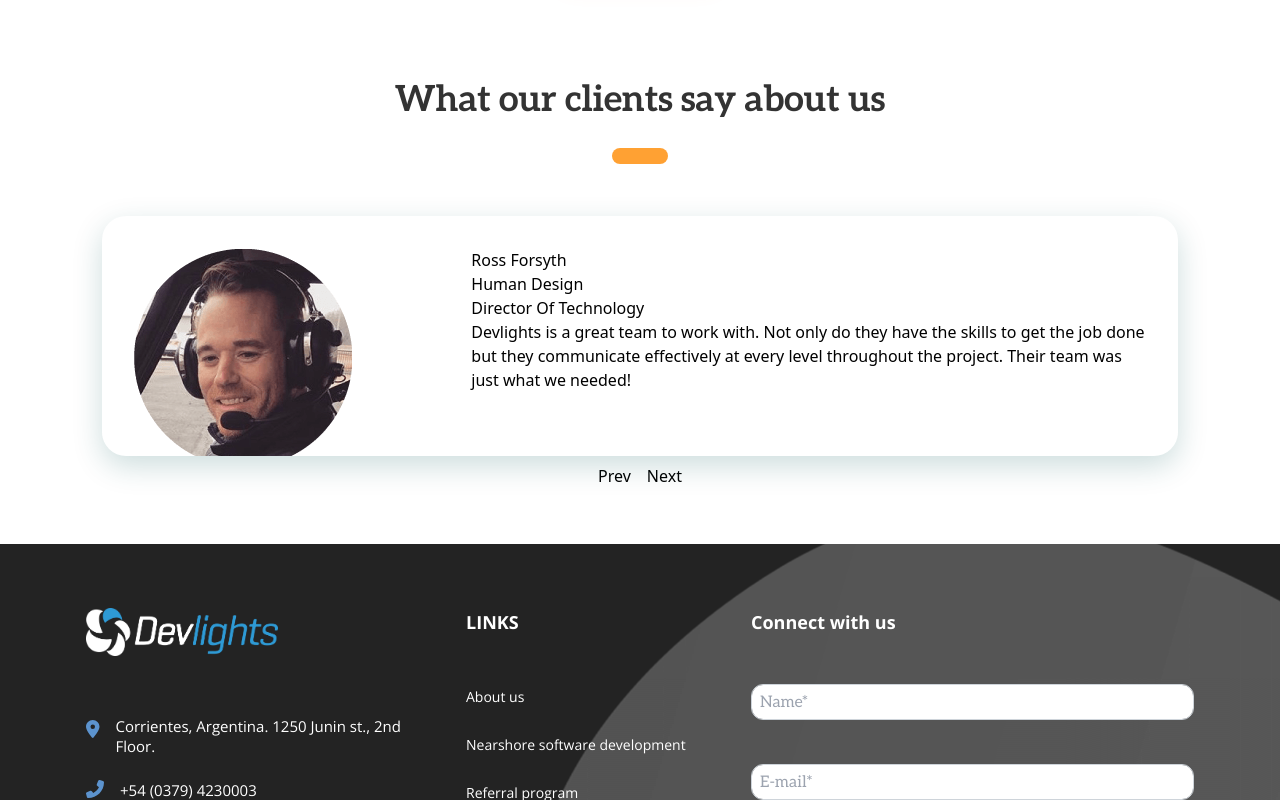
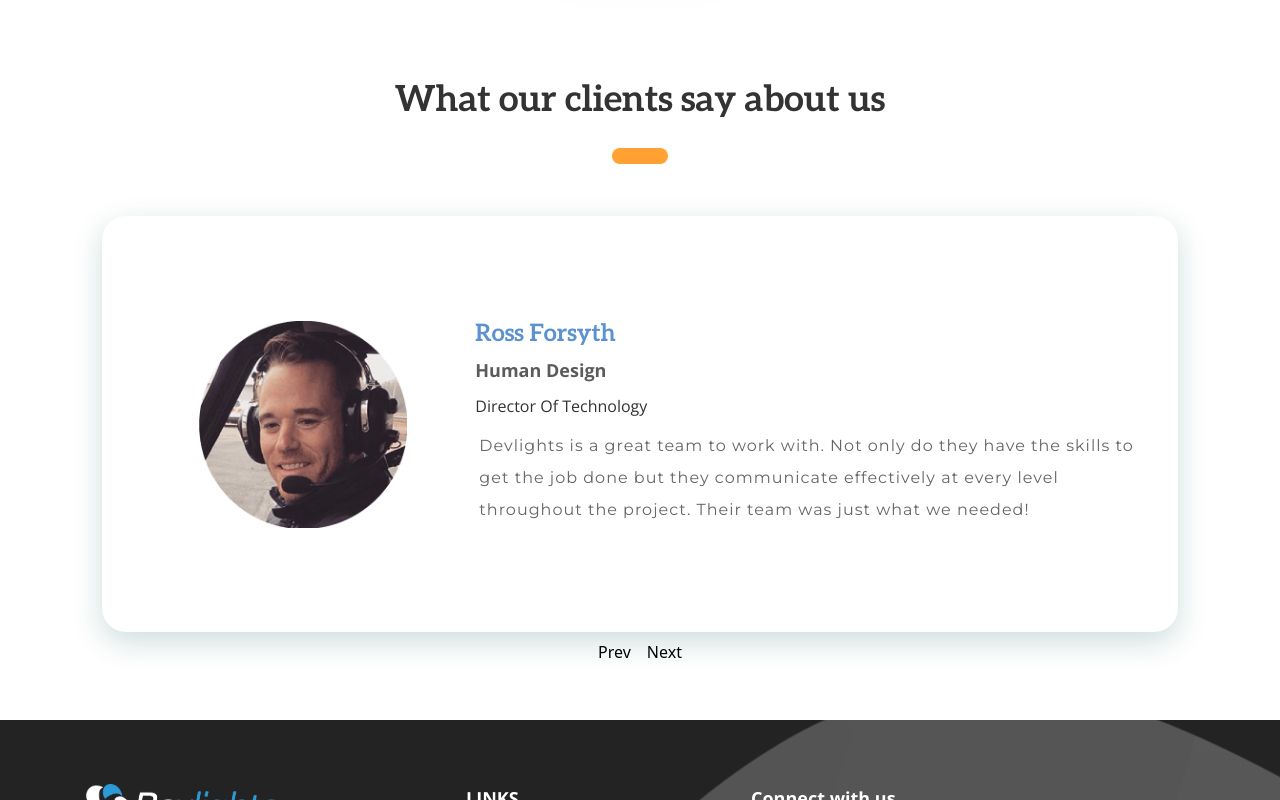
Before and after one commit to ignacioLiotti/test-1441654, a Next.js app: page / in a window 1280 px wide. Shown: the part 5546-6346 px from the top of the page. Built offline with nearby package versions, Linux system fonts and the light colour scheme.

Commit message:
Styled carousel items. Added clients images to their section. Fixed style in client cards.

```diff
--- a/components/Carousel.jsx
+++ b/components/Carousel.jsx
@@ -4,7 +4,7 @@ import { useSwipeable } from "react-swipeable";
 export const CarouselItem = ({ children, width }) => {
   return (
     <div
-      className="inline-flex items-center justify-center h-[17rem] pt-8"
+      className="inline-flex items-center justify-center h-[28rem] pt-8"
       style={{ width: width }}
     >
       {children}
--- a/components/ClientCard.jsx
+++ b/components/ClientCard.jsx
@@ -8,11 +8,11 @@ function ClientCard({ clientId }) {
     >
       <div
         className="group-hover:scale-110 transition-all duration-300 ease-in-out
-      transition-all duration-200 ease-linear"
+      transition-all duration-200 ease-linear w-full h-full"
       >
         <img
           src={`/images/clients/client-${clientId}.png`}
-          className="w-full h-full rounded-lg object-cover"
+          className="w-full h-full rounded-lg object-contain"
           alt="client image"
         />
       </div>
--- a/tailwind.config.js
+++ b/tailwind.config.js
@@ -16,6 +16,7 @@ module.exports = {
         "gray-service": "#7f7f7f",
         "gray-stats": "#353535",
         "gray-third": "#333333",
+        "gray-devil": "#666666",
         "almost-black": "#1d1d1d",
         "orange-pill": "#ffa133",
       },
--- a/templates/ClientsSection.jsx
+++ b/templates/ClientsSection.jsx
@@ -13,13 +13,18 @@ function ClientsSection({ strings }) {
         </h3>
         <div className="w-14 h-4 rounded-full bg-orange-pill my-5"></div>
         <div className="grid grid-cols-1 sm:grid-cols-2 lg:grid-cols-3 xl:grid-cols-4">
-          {[...Array(show? 26: 20)].map((pos, index) => (
-            <ClientCard clientId={index + 1} key={index}/>
+          {[...Array(show ? 30 : 20)].map((pos, index) => (
+            <ClientCard clientId={index + 1} key={index} />
           ))}
         </div>
-        {!show && (<div className="mt-11">
-          <ActionButton text={strings.btnMore} onClickAction={()=> setShow(true)} />
-        </div>)}
+        {!show && (
+          <div className="mt-11">
+            <ActionButton
+              text={strings.btnMore}
+              onClickAction={() => setShow(true)}
+            />
+          </div>
+        )}
       </div>
     </section>
   );
--- a/templates/TestimonialsSection.jsx
+++ b/templates/TestimonialsSection.jsx
@@ -15,19 +15,29 @@ function TestimonialsSection({ strings }) {
             {strings.clients?.map((client, index) => (
               <CarouselItem key="index">
                 <div className="flex flex-row w-full h-full rounded-3xl p-8 overflow-clip m-8 bg-white shadow-generic-card">
-                  <div className="w-1/3">
-                    <img
-                      src={`/images/testimonials/${client.img}.png`}
-                      className="object-contain"
-                    />
+                  <div className="w-1/3 flex items-center justify-center">
+                    <div className="w-52 h-52">
+                      <img
+                        src={`/images/testimonials/${client.img}.png`}
+                        className="w-52 h-52 object-fill"
+                      />
+                    </div>
                   </div>
-                  <div className="w-2/3 ">
-                    <p>{client.clientName}</p>
-                    <p>{client.company}</p>
-                    <p>{client.role}</p>
-                    <p className="w-full h-auto whitespace-pre-wrap">
-                      {client.opinion}
-                    </p>
+                  <div className="w-2/3 flex items-center justify-center">
+                    <div className="flex flex-col">
+                      <p className="p-1 font-aleo font-bold text-icon-blue text-2xl leading-8 -mb-1">
+                        {client.clientName}
+                      </p>
+                      <p className="p-1 font-open-sans font-bold text-gray-third text-lg leading-8 opacity-80 -mb-1">
+                        {client.company}
+                      </p>
+                      <p className="p-1 font-open-sans font-normal text-gray-third text-base leading-8 -mb-1">
+                        {client.role}
+                      </p>
+                      <p className="p-2 font-montserrat font-normal text-gray-devil text-base tracking-[1px] leading-loose w-full h-auto whitespace-pre-wrap">
+                        {client.opinion}
+                      </p>
+                    </div>
                   </div>
                 </div>
               </CarouselItem>
```
